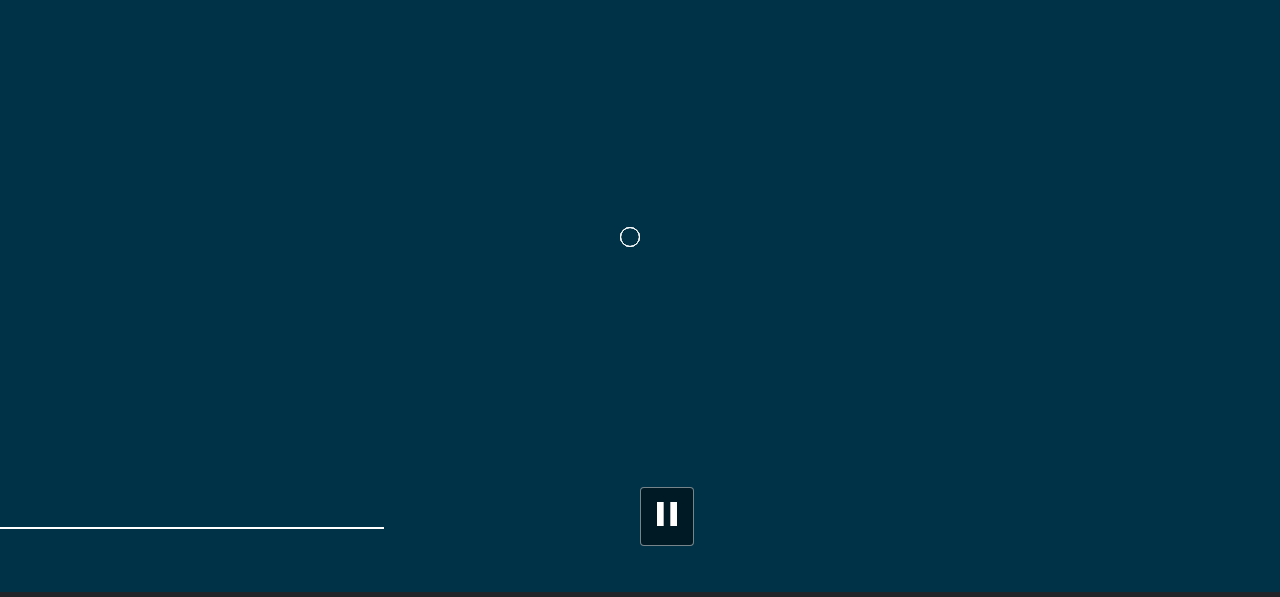
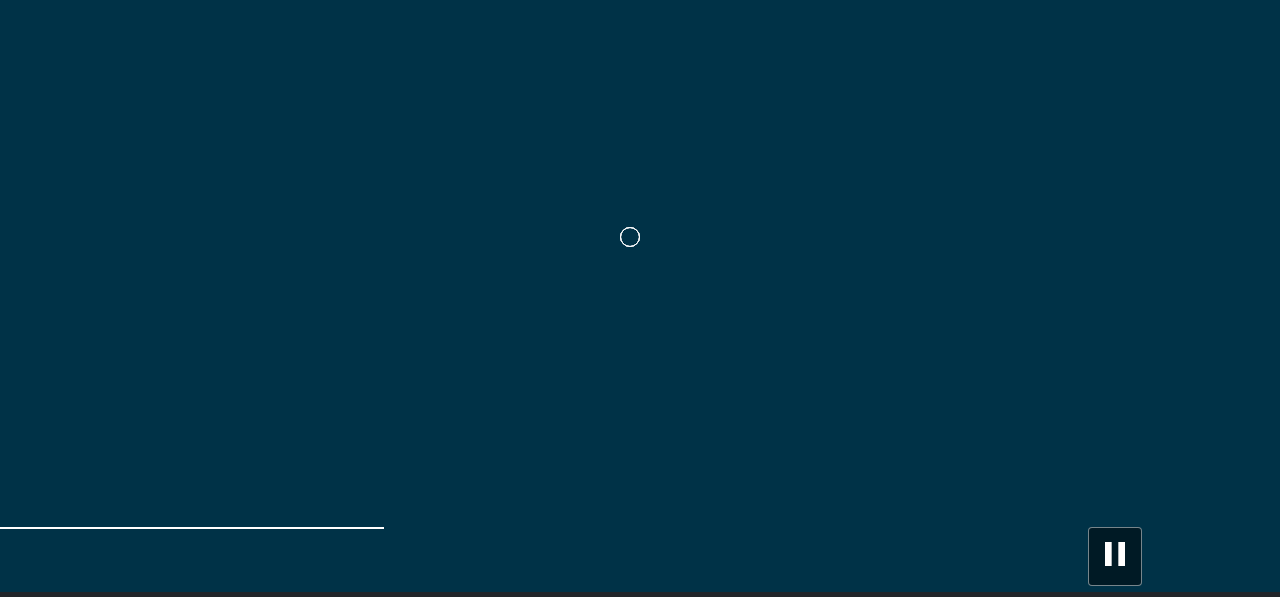
Before and after one commit to esawebb/esawebb.github.io, a website: page src/index.html in a window 1280 px wide. Shown: the part 153-750 px from the top of the page. Drawn offline with nearby package versions, Linux system fonts and the light colour scheme.

Commit message:
changes 16 nov p2

```diff
--- a/src/style.css
+++ b/src/style.css
@@ -123,8 +123,8 @@ body {
 .zoom
 {
     position: absolute;
-    top: 80%;
-    left: 50%;
+    top: 85%;
+    left: 85%;
 }
 
 .timeline
```
Also changed, not shown: dist/main.css, 1 other file.
